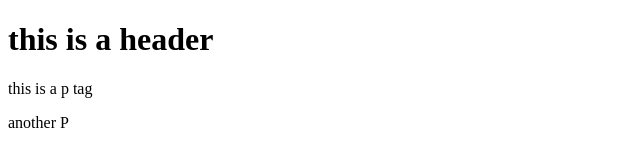
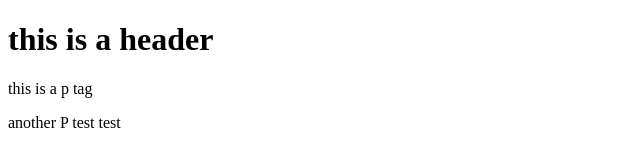
Before and after one commit to aitaDev/git-test, a website: page index.html in a window 1280 px wide. Shown: the full height of the page, 0-640 px from the left. Drawn offline with Linux system fonts and the light colour scheme.

Commit message:
using NPM

```diff
--- a/index.html
+++ b/index.html
@@ -8,6 +8,6 @@
   <body>
     <h1>this is a header</h1>
     <p>this is a p tag</p>
-    <p>another P</p>
+    <p>another P test test</p>
   </body>
 </html>
```
Also changed, not shown: package.json (added, +24 -0 lines), 2 other files.
